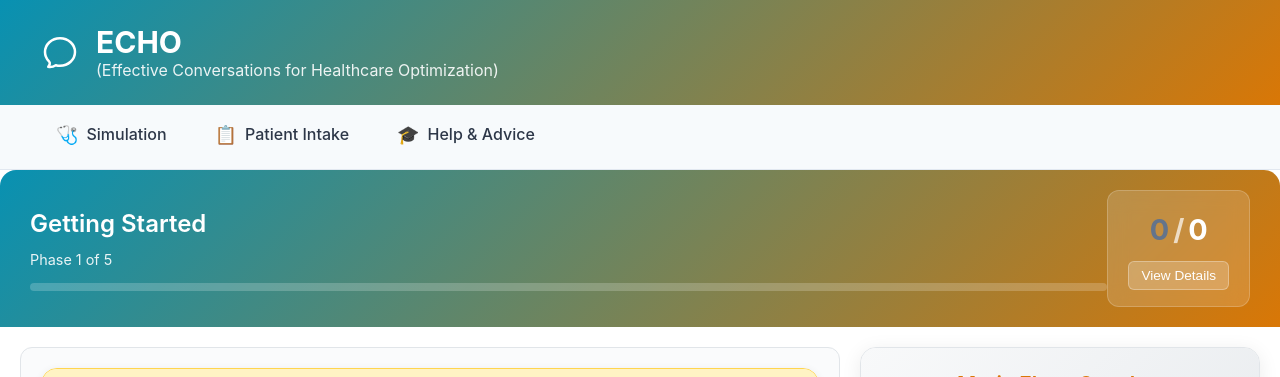
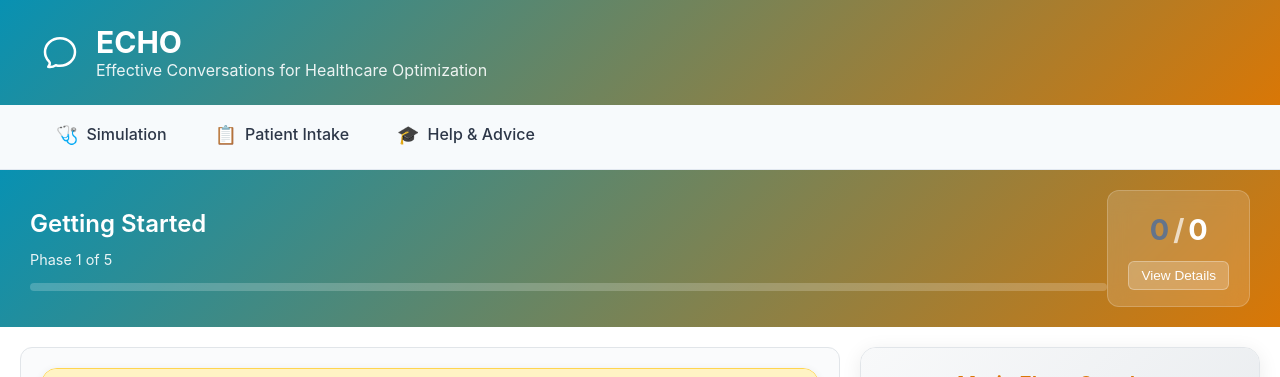
Before and after one commit to wrgr/echo, a React (Create React App) app: page / in a window 1280 px wide. Shown: the top 377 px of the page. Built offline with nearby package versions, Linux system fonts and the light colour scheme.

Commit message:
Remove tagline parentheses and match simulation header border

```diff
--- a/public/styles.css
+++ b/public/styles.css
@@ -328,7 +328,6 @@ html, body {
   background: linear-gradient(135deg, var(--primary-color) 0%, var(--accent-color) 100%);
   color: white;
   padding: 20px 30px;
-  border-radius: 16px 16px 0 0;
   display: flex;
   justify-content: space-between;
   align-items: center;
--- a/src/App.js
+++ b/src/App.js
@@ -112,7 +112,7 @@ function App() {
             <div className="title-container">
               <h1 className="title">ECHO</h1>
               <h2 className="subtitle">
-                (Effective Conversations for Healthcare Optimization)
+                Effective Conversations for Healthcare Optimization
               </h2>
             </div>
           </div>
--- a/src/index.css
+++ b/src/index.css
@@ -328,7 +328,6 @@ html, body {
   background: linear-gradient(135deg, var(--primary-color) 0%, var(--accent-color) 100%);
   color: white;
   padding: 20px 30px;
-  border-radius: 16px 16px 0 0;
   display: flex;
   justify-content: space-between;
   align-items: center;
```
